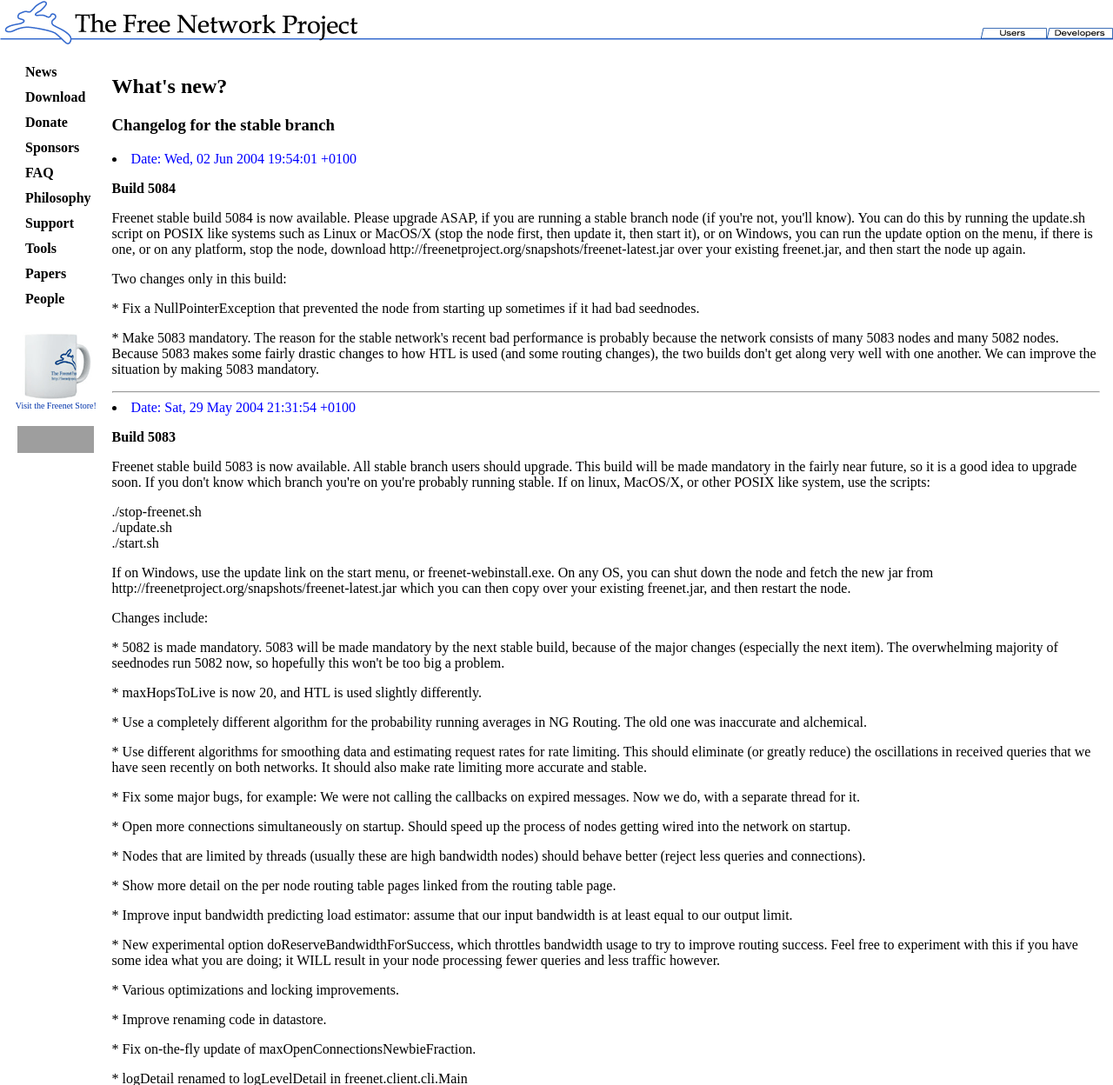
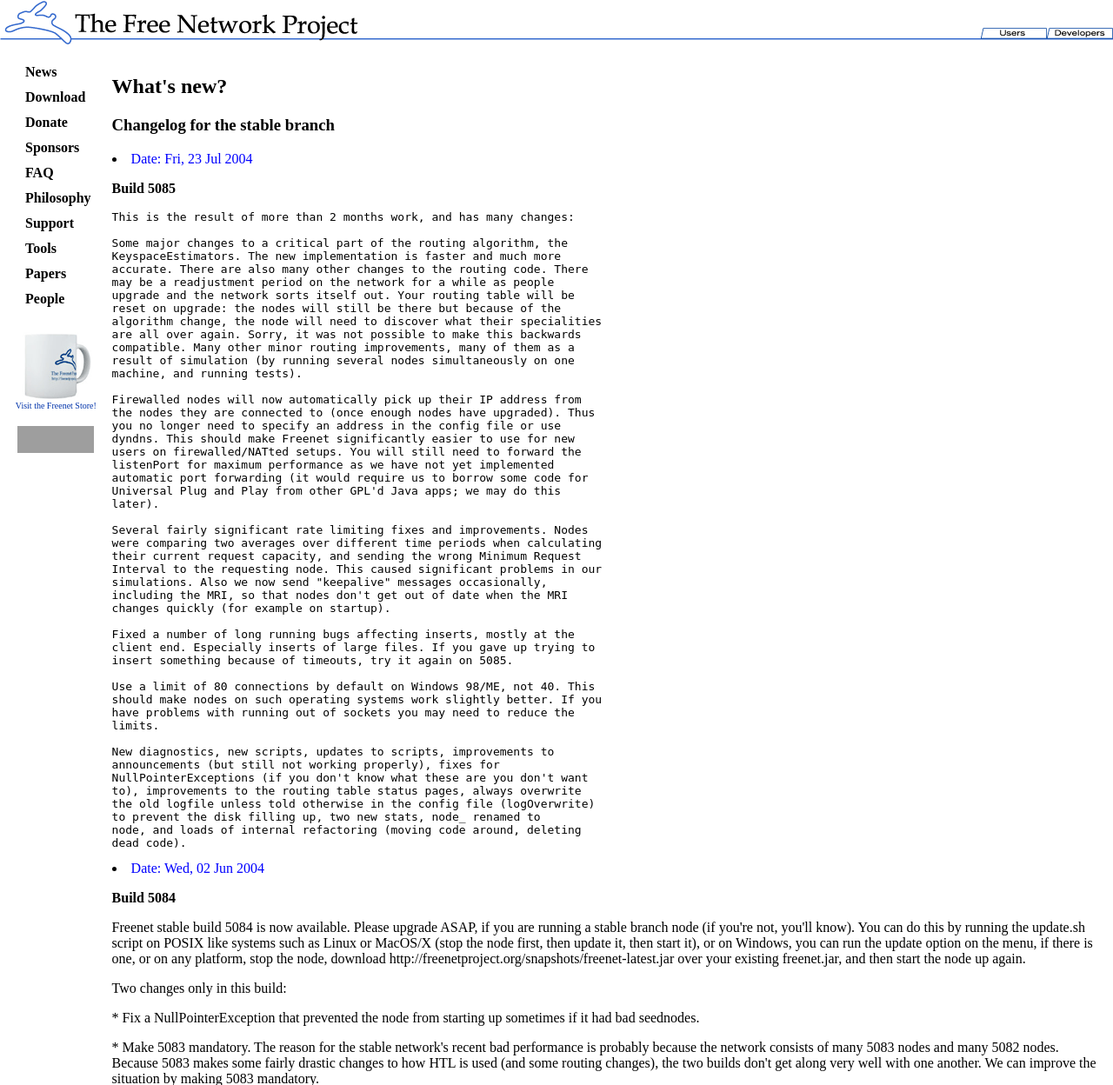
Before and after one commit to hyphanet/website-old, a PHP site: page /SSK/index.php?page=whatsnew in a window 1280 px wide. Shown: the top 1248 px of the page at 87% size. Run offline with PHP 8.4, Linux system fonts and the light colour scheme; data that the repository does not hold is empty; grey boxes are pictures that could not be loaded.

Commit message:
new build
git-svn-id: file:///home/toad/git-migration/temprepository/trunk/website@6787 67a373e5-eb02-0410-a15c-ee090a768436

```diff
--- a/pages/whatsnew.php
+++ b/pages/whatsnew.php
@@ -3,7 +3,61 @@
 <h2>What's new?</h2><p>
 <h3>Changelog for the stable branch</h3>
 
-<LI> <span style='color:blue'>Date: Wed, 02 Jun 2004 19:54:01 +0100</b></a></span><P>
+<LI> <span style='color:blue'>Date: Fri, 23 Jul 2004</b></a></span><P>
+<b>Build 5085</b><p>
+<pre>
+This is the result of more than 2 months work, and has many changes:
+
+Some major changes to a critical part of the routing algorithm, the
+KeyspaceEstimators. The new implementation is faster and much more
+accurate. There are also many other changes to the routing code. There
+may be a readjustment period on the network for a while as people
+upgrade and the network sorts itself out. Your routing table will be
+reset on upgrade: the nodes will still be there but because of the
+algorithm change, the node will need to discover what their specialities
+are all over again. Sorry, it was not possible to make this backwards
+compatible. Many other minor routing improvements, many of them as a
+result of simulation (by running several nodes simultaneously on one
+machine, and running tests).
+
+Firewalled nodes will now automatically pick up their IP address from
+the nodes they are connected to (once enough nodes have upgraded). Thus
+you no longer need to specify an address in the config file or use
+dyndns. This should make Freenet significantly easier to use for new
+users on firewalled/NATted setups. You will still need to forward the
+listenPort for maximum performance as we have not yet implemented
+automatic port forwarding (it would require us to borrow some code for
+Universal Plug and Play from other GPL'd Java apps; we may do this
+later).
+
+Several fairly significant rate limiting fixes and improvements. Nodes
+were comparing two averages over different time periods when calculating
+their current request capacity, and sending the wrong Minimum Request
+Interval to the requesting node. This caused significant problems in our
+simulations. Also we now send "keepalive" messages occasionally,
+including the MRI, so that nodes don't get out of date when the MRI
+changes quickly (for example on startup).
+
+Fixed a number of long running bugs affecting inserts, mostly at the
+client end. Especially inserts of large files. If you gave up trying to
+insert something because of timeouts, try it again on 5085.
+
+Use a limit of 80 connections by default on Windows 98/ME, not 40. This
+should make nodes on such operating systems work slightly better. If you
+have problems with running out of sockets you may need to reduce the
+limits.
+
+New diagnostics, new scripts, updates to scripts, improvements to
+announcements (but still not working properly), fixes for
+NullPointerExceptions (if you don't know what these are you don't want
+to), improvements to the routing table status pages, always overwrite
+the old logfile unless told otherwise in the config file (logOverwrite)
+to prevent the disk filling up, two new stats, node_<number> renamed to
+node, and loads of internal refactoring (moving code around, deleting
+dead code).
+</pre>
+
+<LI> <span style='color:blue'>Date: Wed, 02 Jun 2004</b></a></span><P>
 <b>Build 5084</b><p>
 
 
```
Also changed, not shown: pages/news.php (+8 -11 lines).
